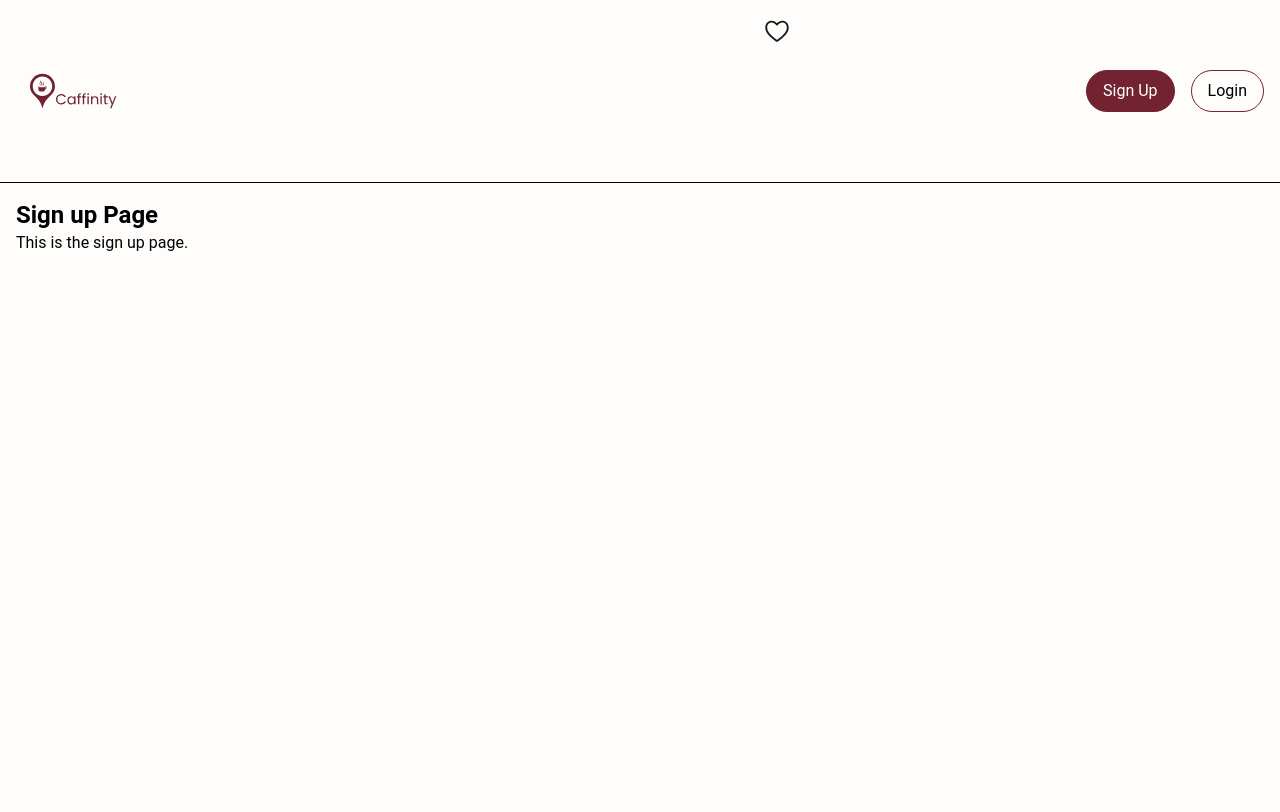
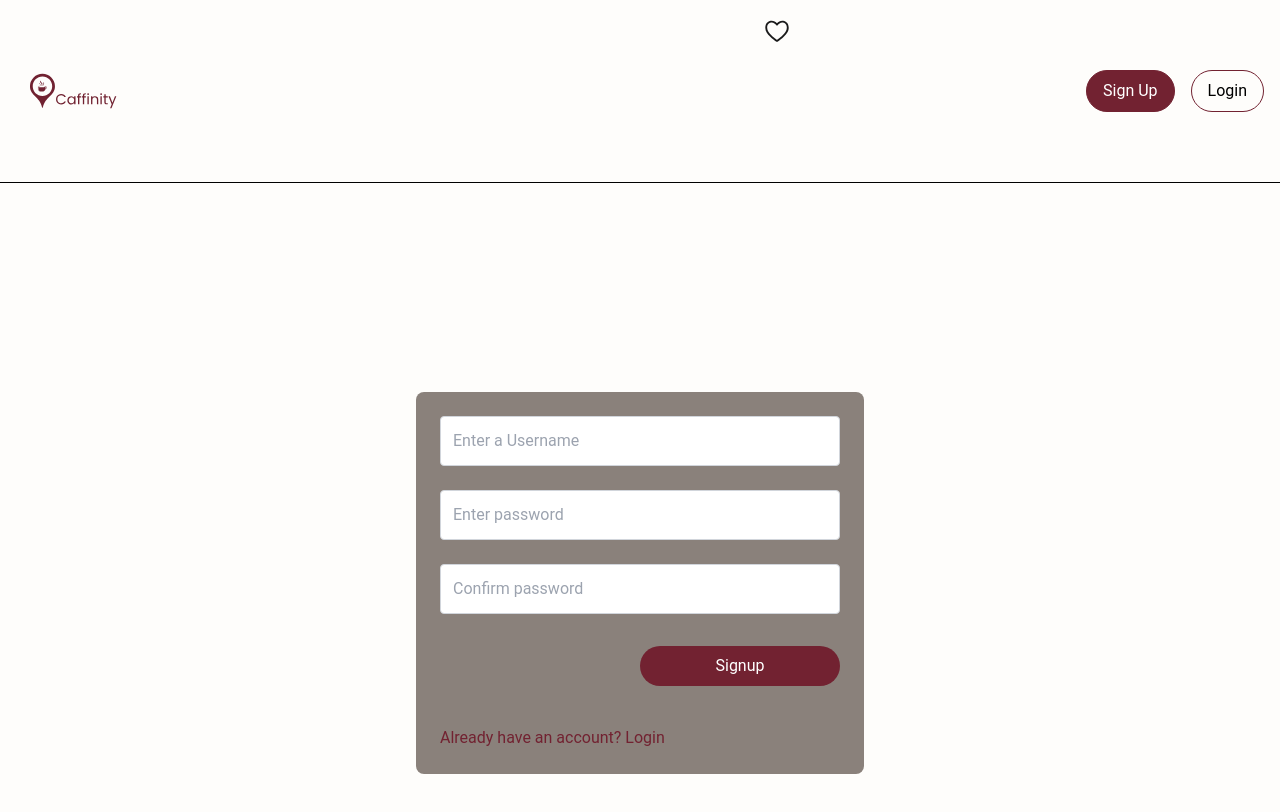
Before and after one commit to aleksandrvasilyev/caffinity, a React app in the folder client/: page /sign-up in a window 1280 px wide. Shown: the top 812 px of the page. Built offline with nearby package versions, Linux system fonts and the light colour scheme.

Commit message:
add Signup component and update SignUp page to use it; make Input fields required

```diff
--- a/client/src/components/Input/Input.jsx
+++ b/client/src/components/Input/Input.jsx
@@ -9,6 +9,7 @@ const Input = ({ placeholder, type, name, onChange }) => {
       name={name}
       onChange={onChange}
       className="w-full p-3 rounded text-black mb-6 border border-gray-300 focus:outline-none focus:ring-2 focus:ring-accent"
+      required
     />
   );
 };
--- /dev/null
+++ b/client/src/components/Signup/Signup.jsx
@@ -0,0 +1,148 @@
+import React, { useState, useEffect, useRef } from "react";
+import Input from "../Input/Input";
+import Button from "../Button/Button";
+import { Link, useNavigate } from "react-router-dom";
+import useFetch from "../../hooks/useFetch";
+
+const Signup = () => {
+  const navigate = useNavigate();
+  const errorContainerRef = useRef(null);
+
+  const [passwordMatch, setPasswordMatch] = useState(true);
+  const [response, setResponse] = useState({
+    success: false,
+    response: {
+      message: "",
+    },
+  });
+
+  const [formData, setFormData] = useState({
+    username: "",
+    password: "",
+    confirmPassword: "",
+  });
+
+  const { isLoading, error, performFetch } = useFetch("/signup", setResponse);
+
+  useEffect(() => {
+    if (response.response.success) {
+      navigate("/login");
+    }
+  }, [response.response.success, navigate]);
+
+  const handleSubmit = (e) => {
+    e.preventDefault();
+
+    if (!passwordMatchCheck()) {
+      return;
+    }
+
+    const submitData = {
+      username: formData.username,
+      password: formData.password,
+    };
+
+    performFetch({
+      method: "POST",
+      headers: {
+        "Content-Type": "application/json",
+      },
+      body: JSON.stringify(submitData),
+    });
+  };
+
+  const handleChange = (e) => {
+    setFormData({
+      ...formData,
+      [e.target.name]: e.target.value.trim(),
+    });
+  };
+
+  const passwordMatchCheck = () => {
+    const match = formData.password === formData.confirmPassword;
+    setPasswordMatch(match);
+    return match;
+  };
+
+  const clearErrorsOnClickOutside = (event) => {
+    if (
+      errorContainerRef.current &&
+      !errorContainerRef.current.contains(event.target)
+    ) {
+      setPasswordMatch(true);
+      setResponse({
+        success: false,
+        response: { message: "" },
+      });
+    }
+  };
+
+  useEffect(() => {
+    document.addEventListener("click", clearErrorsOnClickOutside);
+    return () => {
+      document.removeEventListener("click", clearErrorsOnClickOutside);
+    };
+  }, []);
+
+  return (
+    <div className="flex items-center justify-center min-h-screen">
+      <form
+        className="flex flex-col justify-center w-full max-w-md bg-primary p-6 rounded-lg text-accent"
+        onSubmit={handleSubmit}
+      >
+        <Input
+          placeholder="Enter a Username"
+          type="text"
+          name="username"
+          onChange={handleChange}
+        />
+
+        <Input
+          placeholder="Enter password"
+          type="password"
+          name="password"
+          onChange={handleChange}
+        />
+
+        <Input
+          placeholder="Confirm password"
+          type="password"
+          name="confirmPassword"
+          onChange={handleChange}
+        />
+
+        {(!passwordMatch ||
+          isLoading ||
+          error ||
+          (!response.success && response.response.message)) && (
+          <div
+            className="flex flex-col items-center justify-center mb-4 bg-white p-4 rounded-lg"
+            ref={errorContainerRef}
+          >
+            {!passwordMatch && (
+              <p className="text-accent">Passwords do not match</p>
+            )}
+            {isLoading && <p>Processing...</p>}
+            {error && <p>Something went wrong...</p>}
+            {!response.success && response.response.message && (
+              <p className="text-accent">{response.response.message}</p>
+            )}
+          </div>
+        )}
+
+        <Button
+          type="submit"
+          className="rounded-full text-white bg-accent px-6 py-2 ml-auto w-1/2 hover:bg-accent-light transition mt-2"
+        >
+          Signup
+        </Button>
+
+        <Link className="mt-10" to="/login">
+          Already have an account? Login
+        </Link>
+      </form>
+    </div>
+  );
+};
+
+export default Signup;
--- a/client/src/pages/SignUp/SignUp.jsx
+++ b/client/src/pages/SignUp/SignUp.jsx
@@ -1,11 +1,11 @@
 import React from "react";
+import Signup from "../../components/Signup/Signup";
 
 const SignUp = () => {
   return (
-    <div className="p-4">
-      <h1 className="text-2xl font-bold">Sign up Page</h1>
-      <p>This is the sign up page.</p>
-    </div>
+    <>
+      <Signup />
+    </>
   );
 };
 
```
